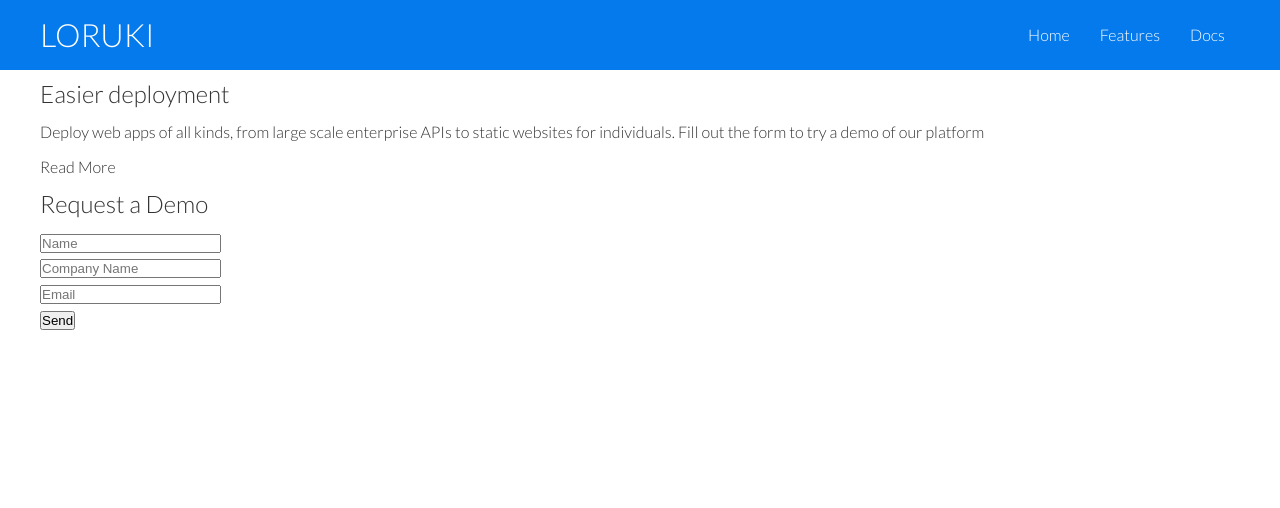
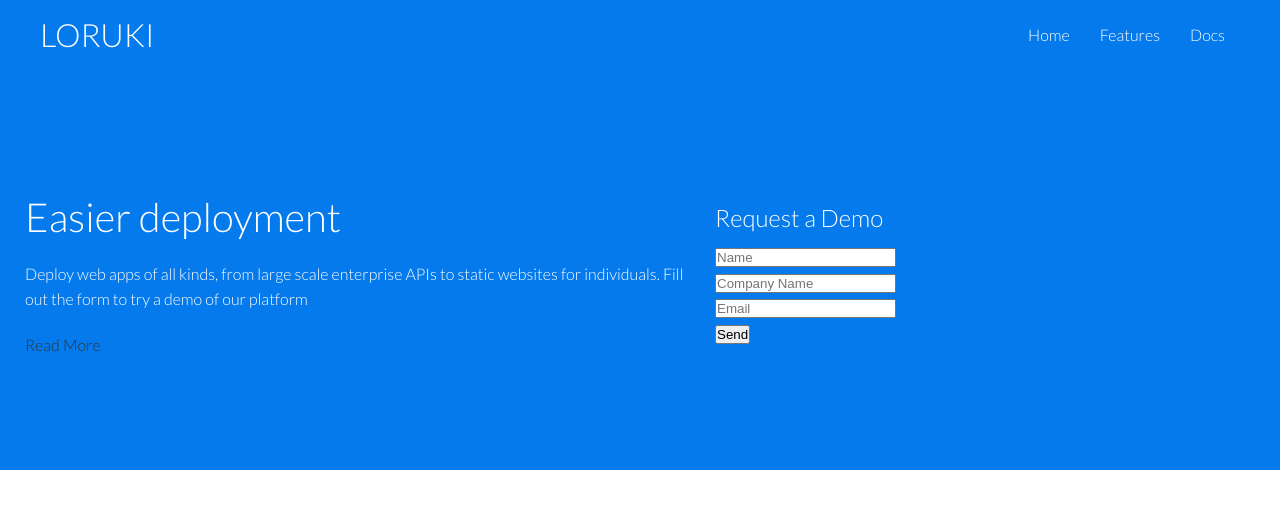
Before and after one commit to remarkablejames/LORUKI, a plain HTML site: page index.html in a window 1280 px wide. Drawn offline with Linux system fonts and the light colour scheme.

Commit message:
wired up the showcase area and grid

```diff
--- a/css/style.css
+++ b/css/style.css
@@ -1,4 +1,8 @@
 @import url("https://fonts.googleapis.com/css2?family=Lato:wght@300&display=swap");
+
+:root {
+  --primary-color: #047aed;
+}
 
 /* =================FUNDAMENTAL STYLES============== */
 * {
@@ -38,17 +42,11 @@ img {
 /* ================== NAVIGATION ================== */
 
 .navbar {
-  background-color: #047aed;
+  background-color: var(--primary-color);
   color: white;
   height: 70px;
 }
 
-.container {
-  max-width: 1700px;
-  margin: 0 auto;
-  overflow: auto;
-  padding: 0 40px;
-}
 .navbar .flex {
   justify-content: space-between;
 }
@@ -65,9 +63,46 @@ img {
 .navbar a:hover {
   border-bottom: 2px #fff solid;
 }
+
+/* SHOWCASE SECTION */
+.showcase {
+  height: 400px;
+  background-color: var(--primary-color);
+  color: #fff;
+  position: relative;
+}
+
+.showcase h1 {
+  font-size: 40px;
+}
+
+.showcase p {
+  margin: 20px 0;
+}
+
+.showcase .grid {
+  grid-template-columns: 55% 45%;
+  gap: 30px;
+}
+/* UTILITY STYLES */
+.container {
+  max-width: 1700px;
+  margin: 0 auto;
+  overflow: auto;
+  padding: 0 40px;
+}
 .flex {
   display: flex;
   justify-content: center;
   align-items: center;
   height: 100%;
 }
+
+.grid {
+  display: grid;
+  grid-template-columns: 1fr 1fr;
+  gap: 20px;
+  justify-content: center;
+  align-items: center;
+  height: 100%;
+}
```
